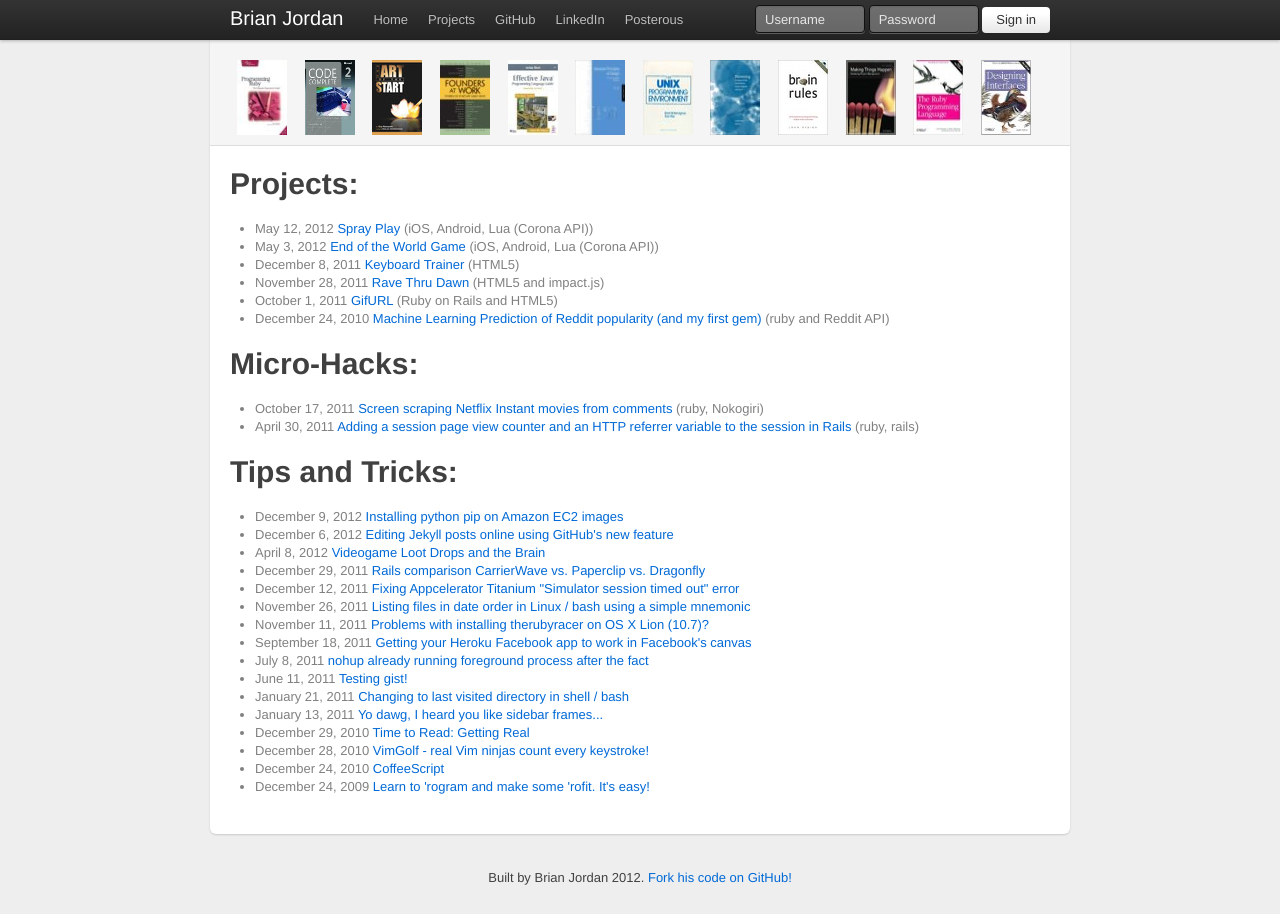
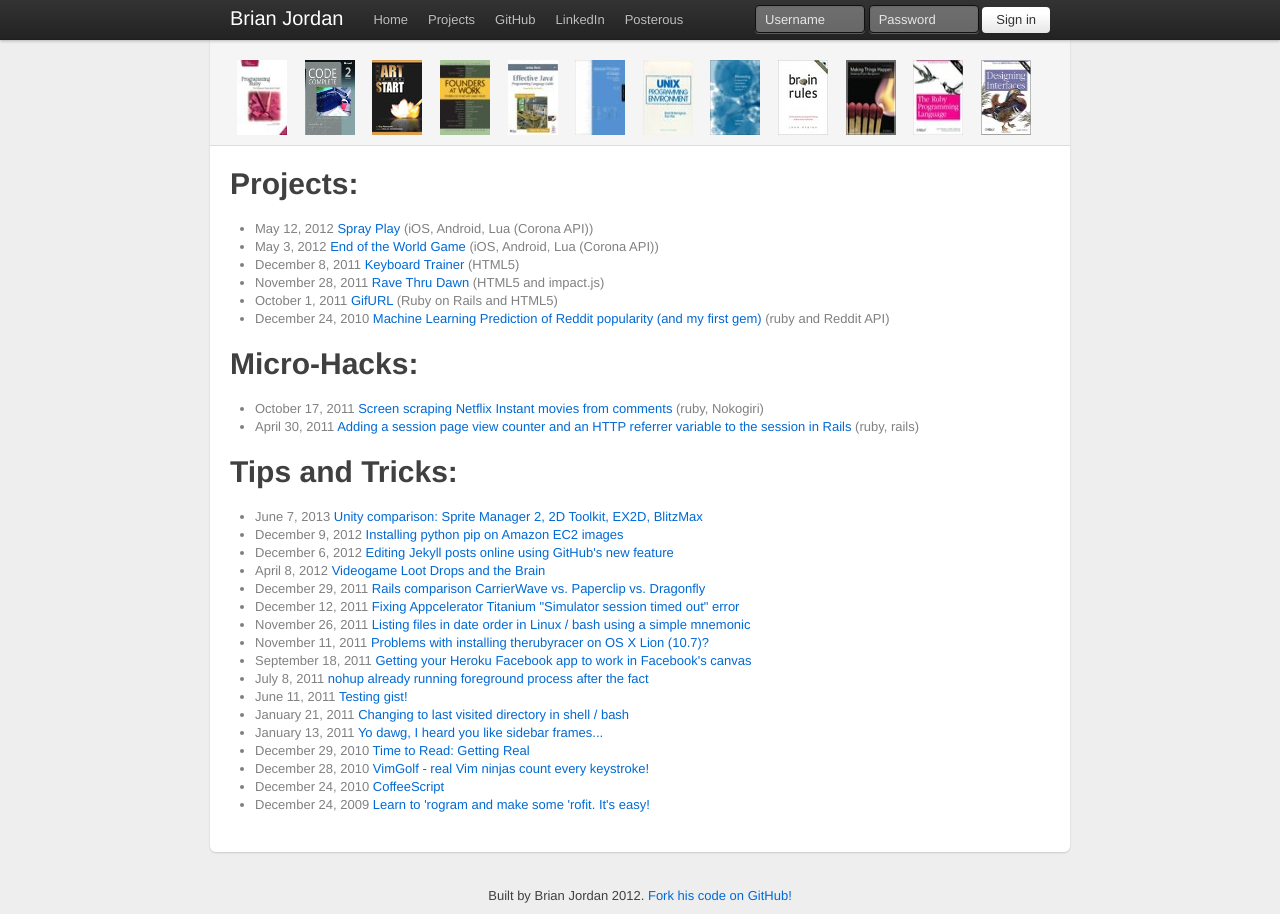
Before and after one commit to sjb8100/bcjordan.github.com, a Jekyll site: the page built from index.html, in a window 1280 px wide. Built offline with Jekyll 4.4.1, drawn with Linux system fonts in a browser that asks for light colours; nearby versions of some CDN libraries; Markdown is read by kramdown in place of the engine named in the settings.

Commit message:
Update 2013-06-07-unity-2d.markdown

```diff
--- a/_posts/2013-06-07-unity-2d.markdown
+++ b/_posts/2013-06-07-unity-2d.markdown
@@ -1,6 +1,6 @@
 ---
 layout: post
-title: Unity comparison: Sprite Manager 2, 2D Toolkit, EX2D, BlitzMax
+title: "Unity comparison: Sprite Manager 2, 2D Toolkit, EX2D, BlitzMax"
 published: true
 categories: [tricks, fixes]
 permalink: unity-2d-sprite-comparison
```
